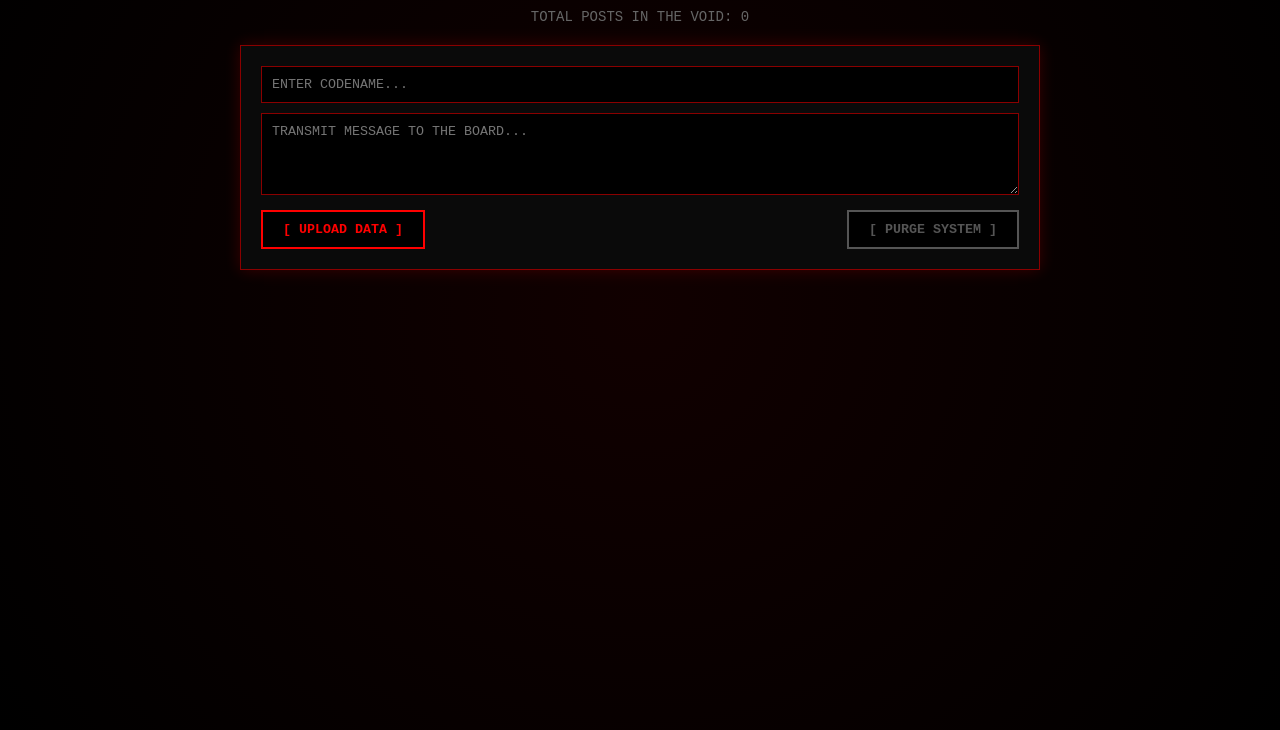
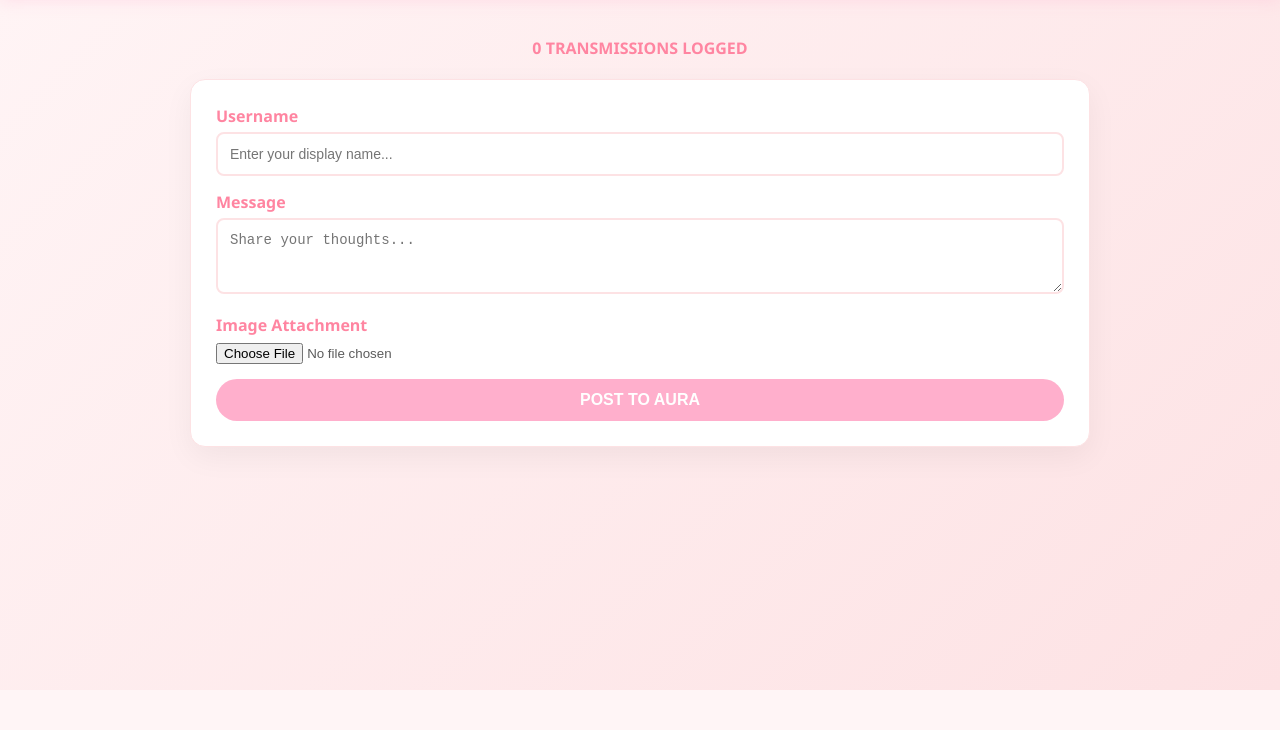
Before and after one commit to sakurraaaaaa/4sakura, a plain HTML site: page index.html in a window 1280 px wide. Shown: the part 110-840 px from the top of the page. After the commit the page ends 800 px from the top, so only its background shows below. Drawn offline with Linux system fonts and the light colour scheme.

Commit message:
Update title and styles for community board

```diff
--- a/index.html
+++ b/index.html
@@ -3,228 +3,278 @@
 <head>
     <meta charset="UTF-8">
     <meta name="viewport" content="width=device-width, initial-scale=1.0">
-    <title>BLACKBIRD // VOID TERMINAL</title>
+    <title>Dominus Aura // Community Board</title>
     <style>
-        /* === THE SKIN (CSS) === */
+        /* === THE AURA DESIGN (CSS) === */
         :root {
-            --bg-color: #050505;
-            --main-red: #ff0000;
-            --dark-red: #8a0000;
-            --text-color: #e0e0e0;
+            --primary-pink: #ffafcc;
+            --soft-pink: #fde2e4;
+            --accent-glow: #ffc8dd;
+            --text-main: #5c5c5c;
+            --white: #ffffff;
         }
 
         body {
-            background-color: var(--bg-color);
-            color: var(--text-color);
-            font-family: 'Courier New', Courier, monospace; /* Hacker aesthetic */
+            background-color: #fff5f6;
+            background-image: linear-gradient(135deg, #fff5f6 0%, #fde2e4 100%);
+            color: var(--text-main);
+            font-family: 'Segoe UI', Tahoma, Geneva, Verdana, sans-serif;
             margin: 0;
-            padding: 20px;
-            background-image: radial-gradient(circle at center, #110000 0%, #000 100%);
+            padding: 0;
             min-height: 100vh;
         }
 
-        /* Glitch Title */
+        /* Header / Logo Area */
+        header {
+            background: var(--white);
+            padding: 30px;
+            text-align: center;
+            border-bottom: 4px solid var(--primary-pink);
+            box-shadow: 0 4px 15px rgba(255, 175, 204, 0.3);
+        }
+
         h1 {
-            color: var(--main-red);
-            text-align: center;
-            text-shadow: 2px 2px 10px var(--main-red);
-            letter-spacing: 5px;
-            font-size: 40px;
+            margin: 0;
+            color: #ff85a1;
+            font-size: 32px;
+            letter-spacing: 2px;
             text-transform: uppercase;
+            text-shadow: 2px 2px 0px var(--soft-pink);
         }
 
         .container {
-            max-width: 800px;
-            margin: 0 auto;
+            max-width: 900px;
+            margin: 40px auto;
+            padding: 0 20px;
         }
 
-        /* The Post Creation Box */
-        .post-form {
-            background: #0a0a0a;
-            border: 1px solid var(--dark-red);
-            padding: 20px;
-            margin-bottom: 30px;
-            box-shadow: 0 0 15px rgba(255, 0, 0, 0.2);
+        /* Posting Box */
+        .post-box {
+            background: var(--white);
+            border-radius: 15px;
+            padding: 25px;
+            box-shadow: 0 10px 30px rgba(0,0,0,0.05);
+            margin-bottom: 40px;
+            border: 1px solid var(--soft-pink);
         }
 
-        input, textarea {
+        .input-group { margin-bottom: 15px; }
+
+        label {
+            display: block;
+            font-weight: bold;
+            margin-bottom: 5px;
+            color: #ff85a1;
+        }
+
+        input[type="text"], textarea {
             width: 100%;
-            background: #000;
-            color: var(--main-red);
-            border: 1px solid var(--dark-red);
-            padding: 10px;
-            margin-bottom: 10px;
-            font-family: 'Courier New', Courier, monospace;
+            padding: 12px;
+            border: 2px solid var(--soft-pink);
+            border-radius: 8px;
             box-sizing: border-box;
+            font-size: 14px;
+            transition: 0.3s;
         }
 
         input:focus, textarea:focus {
             outline: none;
-            border-color: var(--main-red);
-            box-shadow: 0 0 10px var(--dark-red);
+            border-color: var(--primary-pink);
+            background: #fff;
+        }
+
+        /* Custom File Upload */
+        .file-upload {
+            background: var(--soft-pink);
+            padding: 10px;
+            border-radius: 8px;
+            display: inline-block;
+            cursor: pointer;
+            color: #ff85a1;
+            font-weight: bold;
+            margin-bottom: 10px;
         }
 
         button {
-            background: #000;
-            color: var(--main-red);
-            border: 2px solid var(--main-red);
-            padding: 10px 20px;
+            background: var(--primary-pink);
+            color: white;
+            border: none;
+            padding: 12px 30px;
+            border-radius: 25px;
             font-weight: bold;
+            font-size: 16px;
             cursor: pointer;
-            transition: 0.2s;
-            font-family: 'Courier New', Courier, monospace;
+            transition: 0.3s;
+            display: block;
+            width: 100%;
         }
 
         button:hover {
-            background: var(--main-red);
-            color: #000;
-            box-shadow: 0 0 20px var(--main-red);
+            background: #ff85a1;
+            transform: translateY(-2px);
+            box-shadow: 0 5px 15px rgba(255, 133, 161, 0.4);
         }
 
-        /* The Feed / Classic 4chan Style Posts */
-        .post {
-            background: #0f0f0f;
-            border-left: 4px solid var(--main-red);
-            padding: 15px;
+        /* Stats bar */
+        .stats {
+            text-align: center;
+            font-weight: bold;
+            color: #ff85a1;
             margin-bottom: 20px;
-            position: relative;
         }
 
-        .post-header {
-            font-size: 14px;
-            margin-bottom: 10px;
-            border-bottom: 1px solid #333;
-            padding-bottom: 5px;
+        /* THE FEED */
+        .feed { display: grid; gap: 20px; }
+
+        .post {
+            background: white;
+            border-radius: 12px;
+            padding: 20px;
+            border: 1px solid var(--soft-pink);
+            transition: 0.3s;
+            animation: fadeIn 0.5s ease;
         }
 
-        .post-name {
-            color: var(--main-red);
-            font-weight: bold;
+        @keyframes fadeIn {
+            from { opacity: 0; transform: translateY(10px); }
+            to { opacity: 1; transform: translateY(0); }
         }
 
-        .post-date {
-            color: #666;
-            margin-left: 10px;
+        .post-meta {
+            font-size: 12px;
+            color: #bbb;
+            margin-bottom: 10px;
+            display: flex;
+            justify-content: space-between;
         }
 
-        .post-content {
-            font-size: 16px;
-            line-height: 1.5;
-            white-space: pre-wrap; /* Keeps line breaks */
+        .post-user { color: #ff85a1; font-weight: bold; font-size: 14px; }
+
+        .post-body { font-size: 15px; line-height: 1.6; }
+
+        .uploaded-img {
+            max-width: 100%;
+            border-radius: 8px;
+            margin-top: 15px;
+            display: block;
+            border: 2px solid var(--soft-pink);
         }
 
-        /* Stats Bar */
-        .stats {
-            text-align: center;
-            color: #666;
-            margin-bottom: 20px;
-            font-size: 14px;
-        }
+        /* Scrollbar fix */
+        ::-webkit-scrollbar { width: 8px; }
+        ::-webkit-scrollbar-track { background: var(--white); }
+        ::-webkit-scrollbar-thumb { background: var(--primary-pink); border-radius: 10px; }
     </style>
 </head>
 <body>
 
+<header>
+    <h1>✨ Dominus Aura Board ✨</h1>
+</header>
+
 <div class="container">
-        <h1>[ BLACKBIRD CLAN ]</h1>
-        <div class="stats" id="stat-counter">TOTAL POSTS IN THE VOID: 0</div>
+    <div class="stats" id="activeCounter">0 TRANSMISSIONS LOGGED</div>
 
-        <div class="post-form">
-            <input type="text" id="usernameInput" placeholder="ENTER CODENAME..." maxlength="20">
-            <textarea id="postInput" rows="4" placeholder="TRANSMIT MESSAGE TO THE BOARD..."></textarea>
-            <button onclick="submitPost()">[ UPLOAD DATA ]</button>
-            <button onclick="clearBoard()" style="border-color: #555; color: #555; float: right;">[ PURGE SYSTEM ]</button>
+    <div class="post-box">
+        <div class="input-group">
+            <label>Username</label>
+            <input type="text" id="userInput" placeholder="Enter your display name...">
+        </div>
+        <div class="input-group">
+            <label>Message</label>
+            <textarea id="msgInput" rows="3" placeholder="Share your thoughts..."></textarea>
+        </div>
+        <div class="input-group">
+            <label>Image Attachment</label>
+            <input type="file" id="fileInput" accept="image/*">
+        </div>
+        <button onclick="createPost()">POST TO AURA</button>
     </div>
 
-        <div id="board">
+    <div id="feed" class="feed">
         </div>
 </div>
 
 <script>
-        /* === THE SCRIPTS (JAVASCRIPT) === */
+    /* === AURA ENGINE (JS) === */
+    const feed = document.getElementById('feed');
+    const counter = document.getElementById('activeCounter');
 
-        // 1. Get the board container and stats element
-        const board = document.getElementById('board');
-        const statCounter = document.getElementById('stat-counter');
+    // Load existing posts
+    let auraPosts = JSON.parse(localStorage.getItem('aura_board_v2')) || [];
 
-        // 2. Load posts from LocalStorage (This is how it survives a refresh!)
-        // If there are no posts yet, start with an empty array []
-        let posts = JSON.parse(localStorage.getItem('blackbird_data')) || [];
-
-        // 3. Function to draw the posts on the screen
-        function renderBoard() {
-            board.innerHTML = ''; // Clear the board first
-            statCounter.innerText = "TOTAL POSTS IN THE VOID: " + posts.length;
-
-            // Loop through the posts backward so the newest is at the top
-            for (let i = posts.length - 1; i >= 0; i--) {
-                const p = posts[i];
-
-                // Create the HTML structure for a single post
-                const postHTML = `
-                    <div class="post">
-                        <div class="post-header">
-                            <span class="post-name">>${p.name}</span>
-                            <span class="post-date">[ ${p.date} ]</span>
-                            <span style="float:right; color:#444;">No.${100000 + i}</span>
-                        </div>
-                        <div class="post-content">${p.content}</div>
-                    </div>
-                `;
-                board.innerHTML += postHTML;
-            }
+    function savePosts() {
+        localStorage.setItem('aura_board_v2', JSON.stringify(auraPosts));
     }
 
-        // 4. Function to handle the Upload button
-        function submitPost() {
-            let nameVal = document.getElementById('usernameInput').value;
-            let contentVal = document.getElementById('postInput').value;
+    function renderFeed() {
+        feed.innerHTML = '';
+        counter.innerText = auraPosts.length + " TRANSMISSIONS LOGGED";
 
-            // Stop them from posting blank stuff
-            if (contentVal.trim() === "") {
-                alert("ERROR: CANNOT TRANSMIT EMPTY DATA.");
+        auraPosts.slice().reverse().forEach(post => {
+            const postCard = document.createElement('div');
+            postCard.className = 'post';
+
+            let imgHTML = post.image ? `<img src="${post.image}" class="uploaded-img">` : '';
+
+            postCard.innerHTML = `
+                <div class="post-meta">
+                    <span class="post-user">${post.user}</span>
+                    <span>${post.date}</span>
+                </div>
+                <div class="post-body">
+                    ${post.text}
+                </div>
+                ${imgHTML}
+            `;
+            feed.appendChild(postCard);
+        });
+    }
+
+    async function createPost() {
+        const user = document.getElementById('userInput').value || "Anonymous Guest";
+        const text = document.getElementById('msgInput').value;
+        const file = document.getElementById('fileInput').files[0];
+
+        if (!text && !file) {
+            alert("Please add some text or an image!");
             return;
         }
 
-            // If they don't put a name, make them Anonymous
-            if (nameVal.trim() === "") {
-                nameVal = "Anonymous User";
+        let base64Image = null;
+        if (file) {
+            base64Image = await convertToBase64(file);
         }
 
-            // Get current time
-            const now = new Date();
-            const timeString = now.toLocaleDateString() + " " + now.toLocaleTimeString();
-
-            // Create a new post object
         const newPost = {
-                name: nameVal,
-                content: contentVal,
-                date: timeString
+            user: user,
+            text: text,
+            image: base64Image,
+            date: new Date().toLocaleString()
         };
 
-            // Add it to our array
-            posts.push(newPost);
+        auraPosts.push(newPost);
+        savePosts();
+        renderFeed();
 
-            // Save the new array to the browser's LocalStorage
-            localStorage.setItem('blackbird_data', JSON.stringify(posts));
-
-            // Clear the text box
-            document.getElementById('postInput').value = "";
-
-            // Redraw the board to show the new post
-            renderBoard();
+        // Clear Inputs
+        document.getElementById('userInput').value = '';
+        document.getElementById('msgInput').value = '';
+        document.getElementById('fileInput').value = '';
     }
 
-        // 5. Secret function to clear the board (for the Dev only)
-        function clearBoard() {
-            if (confirm("WARNING: PURGE ENTIRE SYSTEM DATABASE?")) {
-                posts = [];
-                localStorage.removeItem('blackbird_data');
-                renderBoard();
-            }
+    function convertToBase64(file) {
+        return new Promise((resolve, reject) => {
+            const reader = new FileReader();
+            reader.readAsDataURL(file);
+            reader.onload = () => resolve(reader.result);
+            reader.onerror = error => reject(error);
+        });
     }
 
-        // 6. Run this instantly when the page loads
-        renderBoard();
+    // Initialize
+    renderFeed();
 </script>
+
 </body>
 </html>
```
Lines whose indentation alone changed are shown as unchanged.
